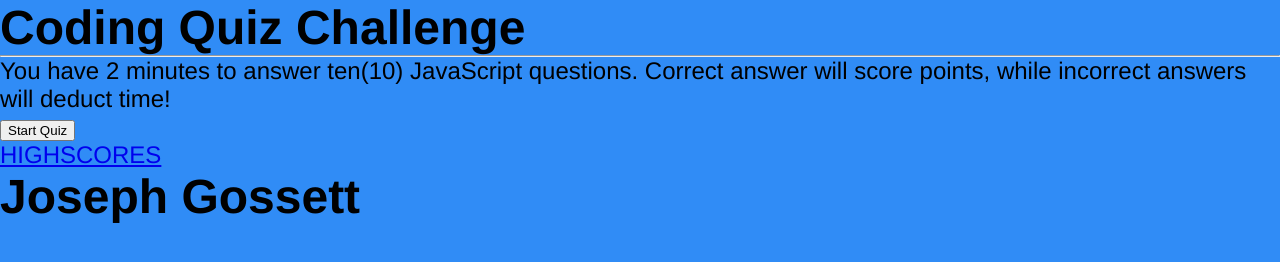
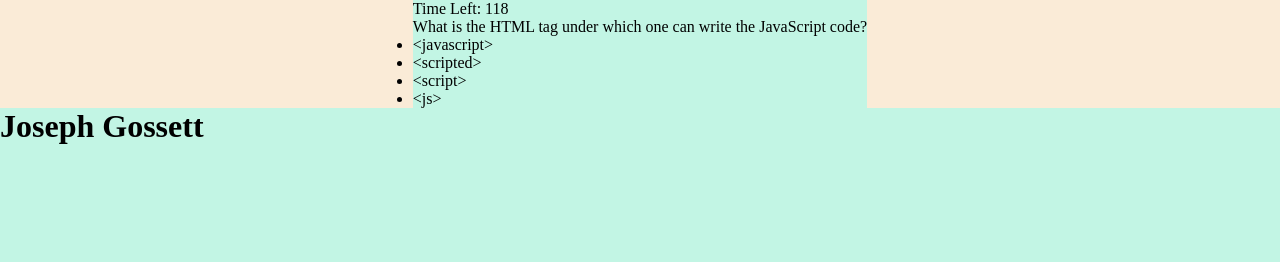
Before and after one commit to Blackbolt001/GTchal4, a plain HTML site: page Index.html in a window 1280 px wide. Both pictures are taken after a click on the button "Start Quiz". Drawn offline with Linux system fonts and the light colour scheme; a web font is replaced by a local one.

Commit message:
morning push

```diff
--- a/Script.js
+++ b/Script.js
@@ -0,0 +1,239 @@
+var questions = [
+  {
+    title:
+      " What is the HTML tag under which one can write the JavaScript code?",
+    choices: [
+      "<javascript>",
+      "<scripted>",
+      "<script>",
+      "<js>",
+    ],
+    // Answer: C
+    answer: "<script>",
+  },
+  {
+    title:
+      "Choose the correct JavaScript syntax to change the content of the following HTML code.",
+    choices: [
+      "document.getElementById(“Junghoon”).innerHTML=”Jung Rules",
+      "document.getElement(“Junghoon”).innerHTML=”Jung Rules",
+      "document.getId(“Junghoon”)=”Jung Rules",
+      "There is no relationship between HTML and JavaScript",
+    ],
+    // Answer: A
+    answer: "document.getElementById(“Junghoon”).innerHTML=”Jung Rules",
+  },
+  {
+    title: "Which of the following is the correct syntax to display “GTbootCamp” in an alert box using JavaScript?",
+    choices: [
+      "alertbox(“GTbootCamp”);",
+      "msg(“GTbootCamp”);",
+      "msgbox(“GTbootCamp”);",
+      "alert(“GTbootCamp”);",
+    ],
+    // Answer: D
+    answer:  "alert(“GTbootCamp”);",
+  },
+
+  {
+    title:  "What is the correct syntax for referring to an external script called “JavaScript.js?”",
+    choices: [
+      "<script src=”JavaScript.js”>",
+      "<script href=”JavaScript.js”>",
+      "<script ref=”JavaScript.js”>",
+      "<script name=”JavaScript.js”>",
+    ],
+    // Answer:A
+    answer: "<script src=”JavaScript.js”>",
+  },
+  {
+    title: "The external JavaScript file must contain <script> tag. True or False?",
+    choices: [
+      "True",
+      "False",
+    ],
+    // Answer: B
+    answer:
+      "False",
+  },
+  {
+    title:
+      "What is the syntax for creating a function in JavaScript named as Quiz?",
+    choices: [
+      " function = Quiz()",
+      "function Quiz()",
+      "function := Quiz()",
+      "function : Quiz()",
+    ],
+    // Answer: B
+    answer: "function Quiz()",
+  },
+  {
+    title:
+      ". How is the function called in JavaScript?",
+    choices: [
+      "call Quiz();",
+      "call function Quiz();",
+      "Quiz();",
+      " function Quiz();",
+    ],
+    // Answer: C
+    answer: "Quiz();",
+  },
+  {
+    title:
+      "How to write an 'if' statement for executing some code.If “i” is NOT equal to 5?",
+    choices: [
+      " if(i<>5)",
+      "if i<>5 ",
+      " if(i!=5)",
+      "if i!=5",
+    ],
+    // Answer: C
+    answer:
+      " if(i!=5)",
+  },
+  {
+    title: "What is the correct syntax for adding comments in JavaScript?",
+    choices: [
+      " <!This is a comment>",
+      "//This is a comment",
+      " This is a comment",
+      "**This is a comment**",
+    ],
+    // Answer: B
+    answer: "//This is a comment",
+  },
+  {
+    title: "How to insert a multi-line comment in JavaScript?",
+    choices: [
+      " <!This is comment line 1 This is comment line 2> ",
+      "//This is comment line 1 This is comment line 2//",
+      " /*This is comment line 1 This is comment line 2*/ ",
+    ],
+    answer:
+      // Answer: C
+      " /*This is comment line 1 This is comment line 2*/ ",
+  },
+
+];
+var score = 0;
+var questionIndex = 0;
+var currentTime = document.querySelector("#currentTime");
+var timer = document.querySelector("#startTime");
+var questionsDiv = document.querySelector("#questionsDiv");
+var wrapper = document.querySelector("#wrapper");
+
+var secondsLeft = 120;
+var holdInterval = 0;
+var penalty = 15;
+var ulCreate = document.createElement("ul");
+
+timer.addEventListener("click", function () {
+  var x = document.getElementById("startTime");
+  if (x.style.display === "none") {
+    x.style.display = "block";
+  } else {
+    x.style.display = "none";
+  }
+ var y = document.getElementById("highscores");
+ if (y.style.display ==="none"){
+  y.style.display ="block";
+ }else {
+  y.style.display ="none";
+ }
+
+  if (holdInterval === 0) {
+    holdInterval = setInterval(function () {
+      secondsLeft--;
+      currentTime.textContent = "Time Left: " + secondsLeft;
+
+      if (secondsLeft <= 0) {
+        clearInterval(holdInterval);
+        quizCompleted();
+        currentTime.textContent = "Time's up!";
+      }
+    }, 1000);
+  }
+  render(questionIndex);
+});
+
+function render(questionIndex) {
+  questionsDiv.innerHTML = "";
+  ulCreate.innerHTML = "";
+
+  for (var i = 0; i < questions.length; i++) {
+    var userQuestion = questions[questionIndex].title;
+    var userChoices = questions[questionIndex].choices;
+    questionsDiv.textContent = userQuestion;
+  }
+
+  userChoices.forEach(function (newItem) {
+    var listItem = document.createElement("li");
+    listItem.textContent = newItem;
+    questionsDiv.appendChild(ulCreate);
+    ulCreate.appendChild(listItem);
+    listItem.addEventListener("click", compare);
+  });
+}
+function compare(event) {
+  var element = event.target;
+
+  if (element.matches("li")) {
+    var createDiv = document.createElement("div");
+    createDiv.setAttribute("id", "createDiv");
+    if (element.textContent == questions[questionIndex].answer) {
+      score++;
+      createDiv.textContent =
+        "Correct!";
+    } else {
+      secondsLeft = secondsLeft - penalty;
+      createDiv.textContent =
+        "The answer was:" + questions[questionIndex].answer;
+    }
+  }
+  questionIndex++;
+
+  if (questionIndex >= questions.length) {
+    quizCompleted();
+    createDiv.textContent =
+      "You answered  " + score + "/" +questions.length +
+      " Correctly!";
+  } else {
+    render(questionIndex);
+  }
+
+  questionsDiv.appendChild(createDiv);
+}
+
+function quizCompleted() {
+  questionsDiv.innerHTML = "";
+  currentTime.innerHTML = "";
+
+  var createH1 = document.createElement("h1");
+  createH1.setAttribute("id", "createH1");
+  createH1.textContent = "Complete!";
+
+  questionsDiv.appendChild(createH1);
+
+  var createTitleLine = document.createElement("hr");
+  createTitleLine.setAttribute("id", "titleline");
+
+  questionsDiv.appendChild(createTitleLine);
+
+  var createP = document.createElement("p");
+  createP.setAttribute("id", "createP");
+
+  questionsDiv.appendChild(createP);
+
+  if (secondsLeft >= 0) {
+    var timeRemaining = secondsLeft;
+    var createP2 = document.createElement("p");
+    clearInterval(holdInterval);
+    var calcScore = parseInt(timeRemaining) * parseInt(score);
+    console.log(typeof timeRemaining);
+    console.log(typeof score);
+    createP.textContent = "Your final score is: " + calcScore;
+
+    questionsDiv.appendChild(createP2);
+  }}
--- a/Styles.css
+++ b/Styles.css
@@ -1,19 +1,18 @@
-
- * {
-  margin:0;
-  box-sizing:border-box;
- }
-
- body {
-  background-color: rgb(48, 140, 246);
- font-family: 'Franklin Gothic Medium', 'Arial Narrow', Arial, sans-serif;
- font-size:24px;
- }
- header {
-  display: flex;
-  flex-direction: row;
- }
- .highscore a {
-  text-decoration: none;
-  color: black;
- }
+*{
+  margin: 0;
+  padding:0;
+  background-color: rgb(194, 245, 228);
+}
+#wrapper {
+display: flex;
+flex-direction: column;
+align-items: center;
+justify-content: space-between;
+background-color: antiquewhite;
+}
+button {
+  border-radius: 15px;
+  background-color: silver;
+  font-size: 20px;
+  font-family: 'Lucida Sans', 'Lucida Sans Regular', 'Lucida Grande', 'Lucida Sans Unicode', Geneva, Verdana, sans-serif;
+}
```
